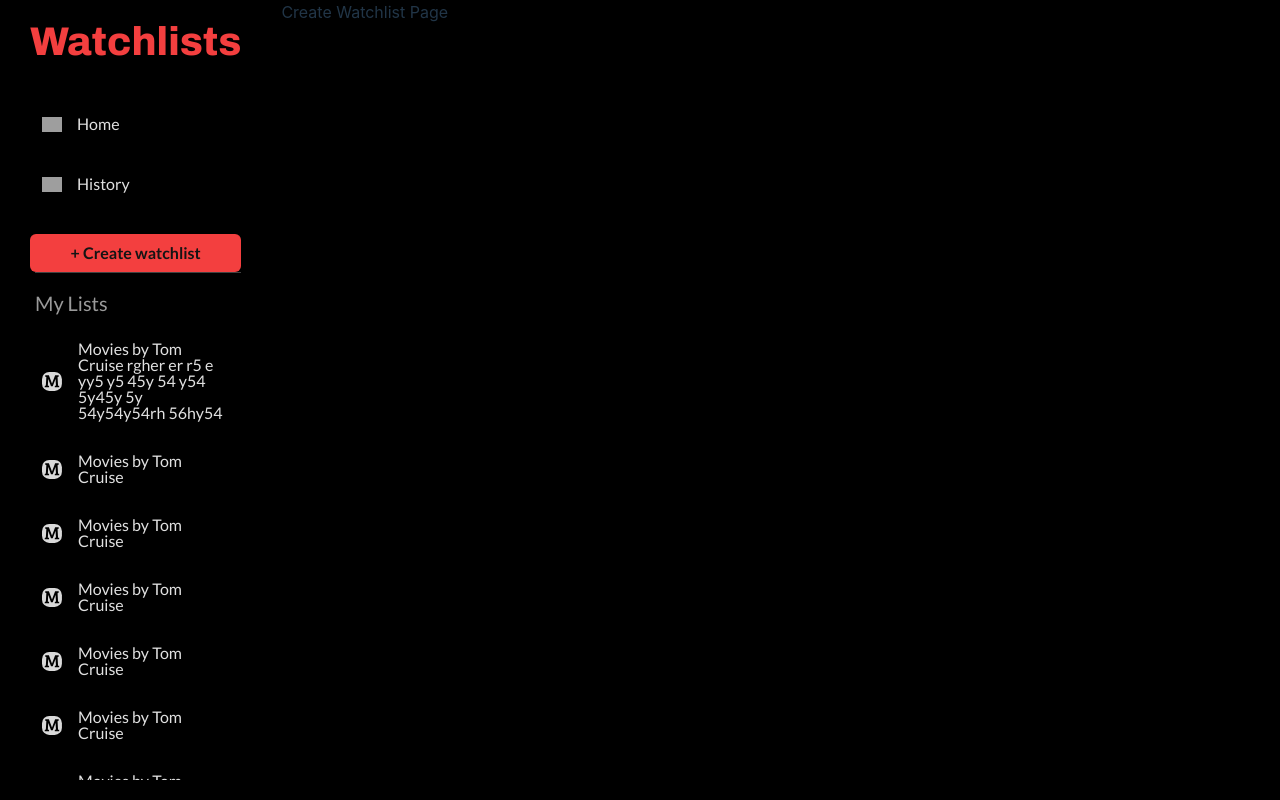
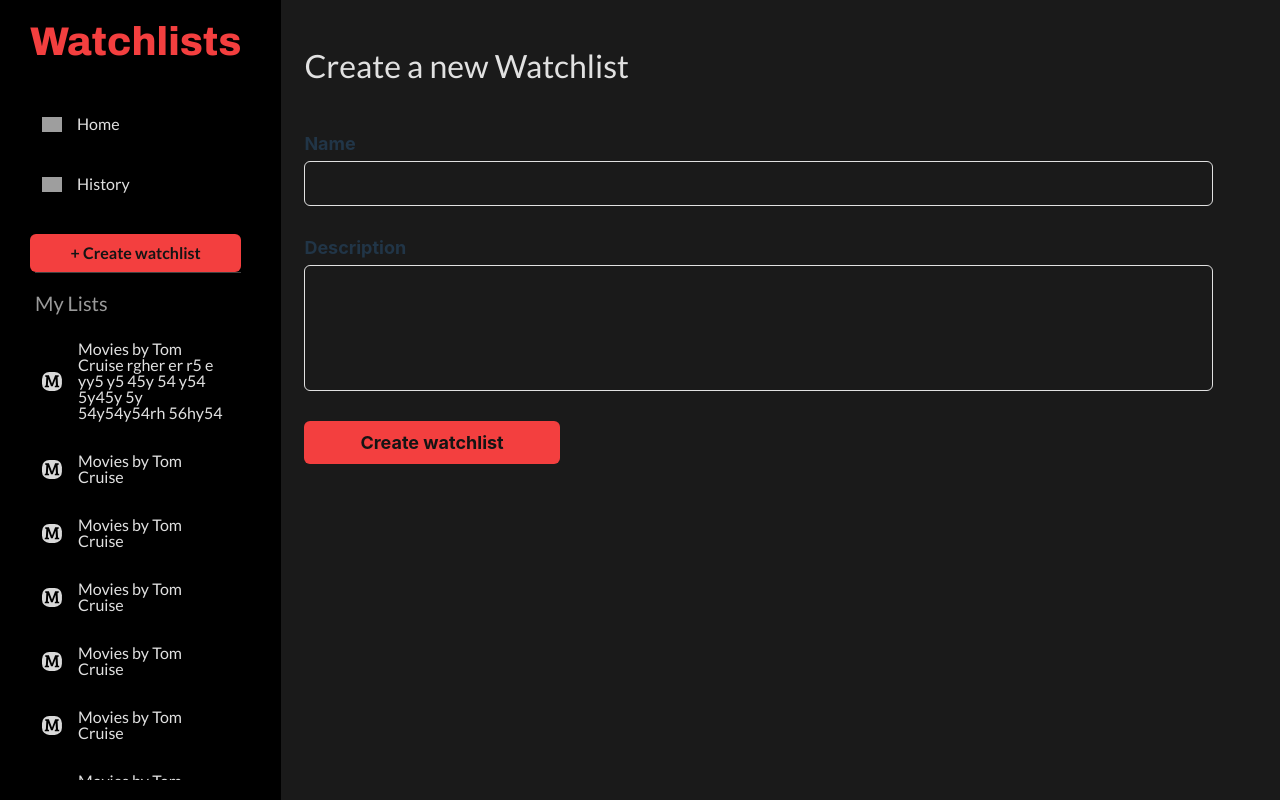
Before and after one commit to NazPalUA/Watchlist, a React (Vite) app: page /create_watchlist in a window 1280 px wide. Built offline with nearby package versions, Linux system fonts and the light colour scheme; grey boxes are pictures that could not be loaded.

Commit message:
created CreateWatchlist page

```diff
--- a/src/pages/CreateWatchlist.jsx
+++ b/src/pages/CreateWatchlist.jsx
@@ -2,7 +2,59 @@ import React from "react"
 import './CreateWatchlist.scss'
 
 export default function CreateWatchlist(props) {
+
+    const [formData, setFormData] = React.useState(
+        {
+            name: "",
+            description: ""
+        }
+    )
+
+    function handleChange(event) {
+        const {name, value, type, checked} = event.target
+        setFormData(prevFormData => {
+            return {
+                ...prevFormData,
+                [name]: type === "checkbox" ? checked : value
+            }
+        })
+    }
+
+    function handleSubmit(event) {
+        event.preventDefault()
+        // submitToApi(formData)
+        console.log(formData)
+    }
+
     return (
-        <div className={`create-watchlist ${props.className}`}>Create Watchlist Page</div>
+        <div className={`create-watchlist ${props.className}`}>
+            <h4 className="create-watchlist__title">
+                Create a new Watchlist
+            </h4>
+            <form className="create-watchlist__form" onSubmit={handleSubmit}>
+                <label className="create-watchlist__label" htmlFor="name">
+                    Name
+                </label>
+                <input className="create-watchlist__name"
+                    type="text"
+                    id="name"
+                    placeholder=""
+                    onChange={handleChange}
+                    name="name"
+                    value={formData.name}
+                />
+                <label className="create-watchlist__label" htmlFor="description">
+                    Description
+                </label>
+                <textarea className="create-watchlist__description"
+                    id="description"
+                    placeholder=""
+                    onChange={handleChange}
+                    name="description"
+                    value={formData.description}
+                />
+                <button className="create-watchlist__btn">Create  watchlist</button>
+            </form>
+        </div>
     )
 }
--- a/src/pages/CreateWatchlist.scss
+++ b/src/pages/CreateWatchlist.scss
@@ -0,0 +1,60 @@
+@use '../variables' as v;
+
+.create-watchlist {
+    padding: calc(50/16)*1em calc(67/16)*1em calc(50/16)*1em calc(23/16)*1em;
+    background-color: rgba(v.$clr-light, 0.1);
+
+    &__title {
+        margin: 0 0 calc(50/32)*1em;
+
+        font-family: v.$ff-primary;
+        font-size: var(--fs-h4);
+        font-weight: v.$fw-reg;
+        line-height: 1;
+        color: v.$clr-font-light;
+    }
+
+    &__form {
+
+    }
+
+    &__form > * {
+        display: block;
+    }
+
+    &__label {
+        font-size: var(--fs-big);
+        font-weight: v.$fw-bold;
+        margin-bottom: calc(5/18)*1em;
+    }
+
+    &__name, &__description {
+        font-size: var(--fs-extra-big);
+
+        width: 100%;
+        padding: 0.5em 1em;
+        border: 1px solid v.$clr-font-light;
+        border-radius: 6px;
+        background-color: unset;
+        margin-bottom: calc(30/20)*1em;
+    }
+
+    &__name {
+
+    }
+
+    &__description {
+        resize: none;
+        height: 126px;
+    }
+
+    &__btn {
+        font-size: var(--fs-big);
+        font-weight: v.$fw-bold;
+        color: v.$clr-font-black;
+
+        padding: calc(10/18)*1em calc(55/18)*1em;
+        background: v.$clr-accent;
+        border-radius: 6px;
+    }
+}
```
